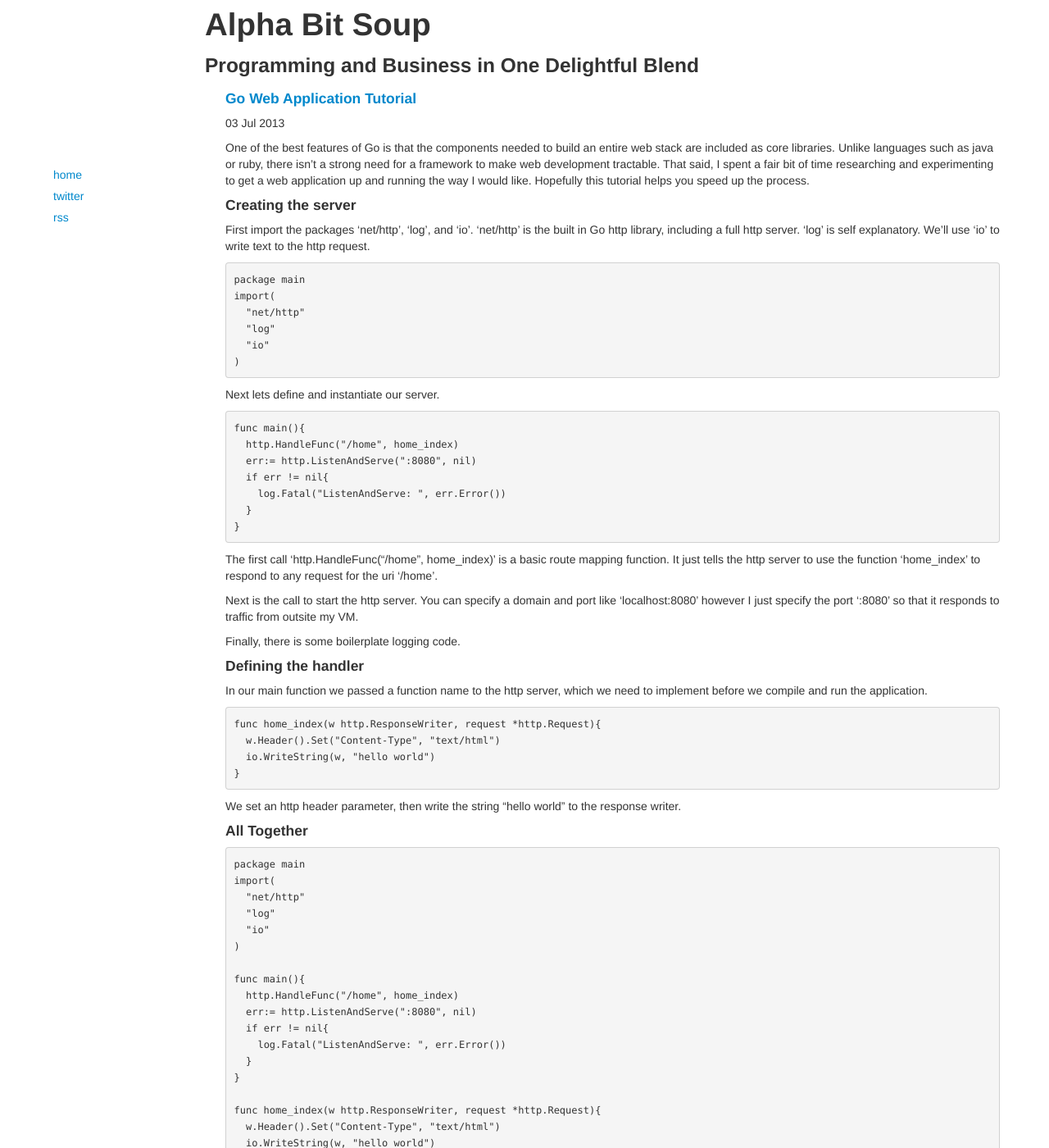
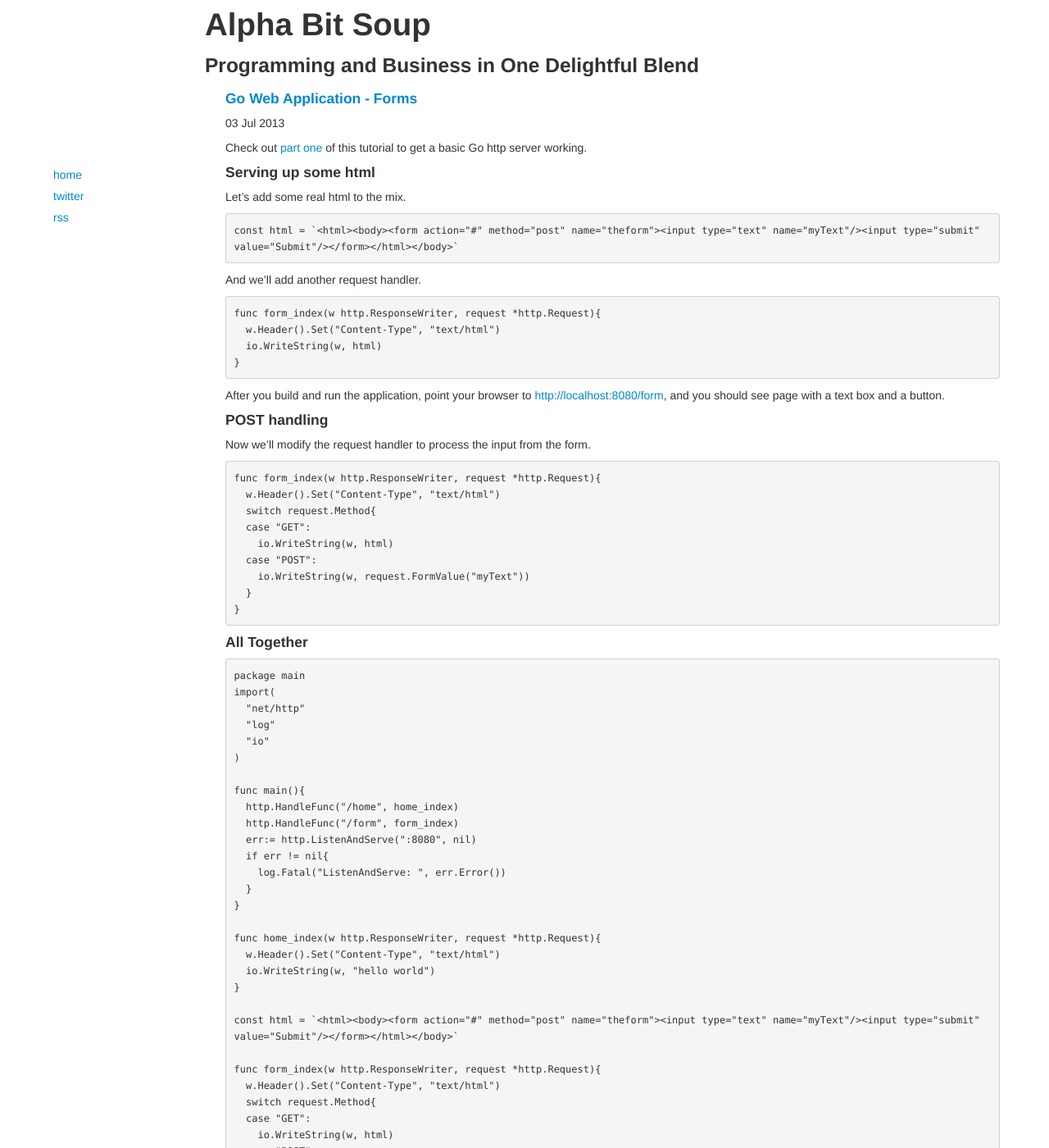
Before and after one commit to mcondie/alphabit, a Jekyll site: the page built from index.html, in a window 1280 px wide and 1400 px high. Shown: the whole window at 82% size. Built offline with Jekyll 4.4.1, drawn with Linux system fonts in a browser that asks for light colours; some of the changed text lies outside the part shown.

Commit message:
new post

```diff
--- a/_posts/2013-07-03-Go-Tutorial-part-two.md
+++ b/_posts/2013-07-03-Go-Tutorial-part-two.md
@@ -7,3 +7,67 @@ categories: web, tutorials
 ---
 
 Check out [part one](http://www.alphabitsoup.net/2013/07/03/Go-Tutorial-part-one/) of this tutorial to get a basic Go http server working.
+
+####Serving up some html
+
+Let's add some real html to the mix.
+
+    const html = `<html><body><form action="#" method="post" name="theform"><input type="text" name="myText"/><input type="submit" value="Submit"/></form></html></body>`
+
+And we'll add another request handler.
+
+    func form_index(w http.ResponseWriter, request *http.Request){
+      w.Header().Set("Content-Type", "text/html")
+      io.WriteString(w, html)
+    }
+
+After you build and run the application, point your browser to <http://localhost:8080/form>, and you should see page with a text box and a button.
+
+####POST handling
+
+Now we'll modify the request handler to process the input from the form.
+
+    func form_index(w http.ResponseWriter, request *http.Request){
+      w.Header().Set("Content-Type", "text/html")
+      switch request.Method{
+      case "GET":
+        io.WriteString(w, html)
+      case "POST":
+        io.WriteString(w, request.FormValue("myText"))
+      }
+    }
+
+####All Together
+
+    package main
+    import(
+      "net/http"
+      "log"
+      "io"
+    )
+
+    func main(){
+      http.HandleFunc("/home", home_index)
+      http.HandleFunc("/form", form_index)
+      err:= http.ListenAndServe(":8080", nil)
+      if err != nil{
+        log.Fatal("ListenAndServe: ", err.Error())
+      }
+    }
+
+    func home_index(w http.ResponseWriter, request *http.Request){
+      w.Header().Set("Content-Type", "text/html")
+      io.WriteString(w, "hello world")
+    }
+
+    const html = `<html><body><form action="#" method="post" name="theform"><input type="text" name="myText"/><input type="submit" value="Submit"/></form></html></body>`
+
+    func form_index(w http.ResponseWriter, request *http.Request){
+      w.Header().Set("Content-Type", "text/html")
+      switch request.Method{
+      case "GET":
+        io.WriteString(w, html)
+      case "POST":
+        io.WriteString(w, request.FormValue("myText"))
+      }
+    }
```
Also changed, not shown: other parts of _posts/2013-07-03-Go-Tutorial-part-two.md (+1 -1 lines).
